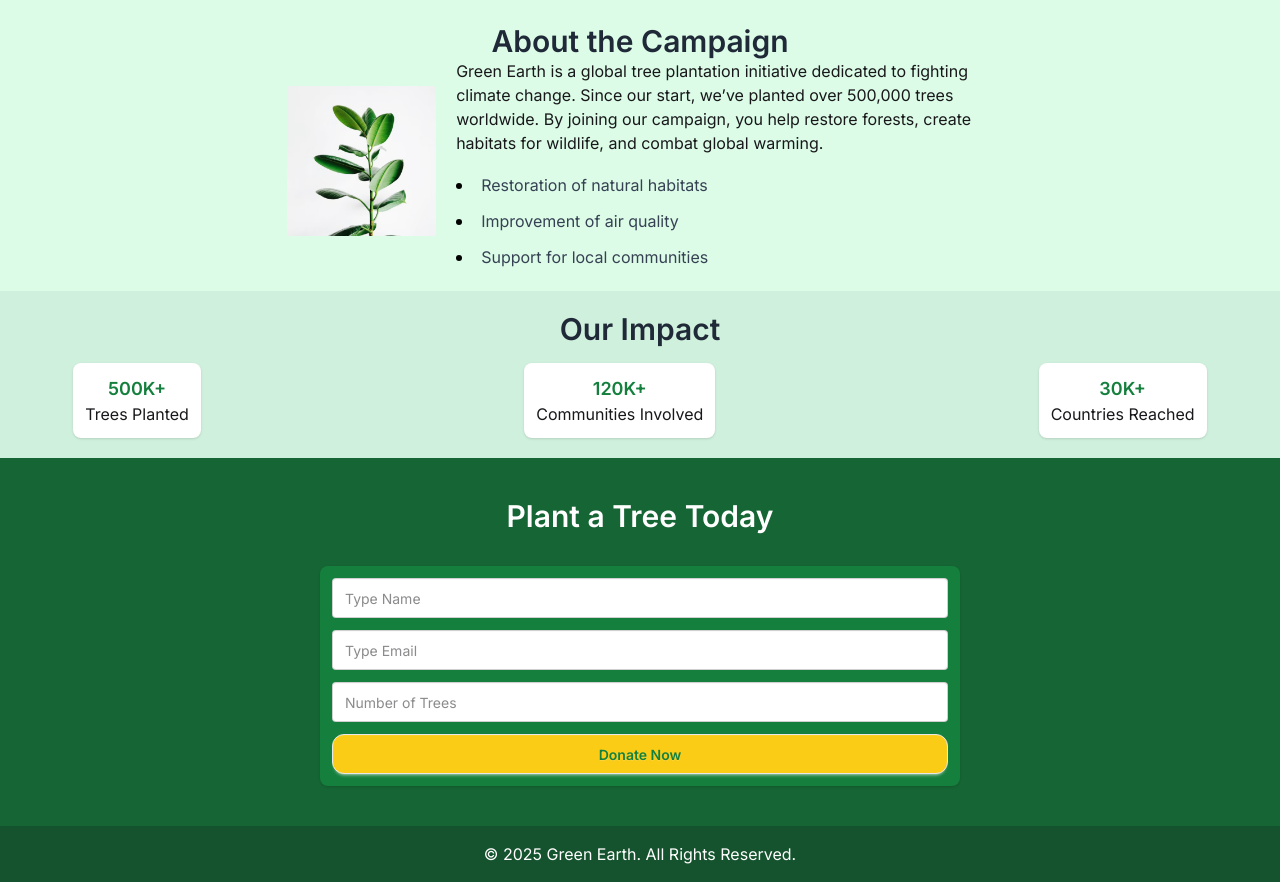
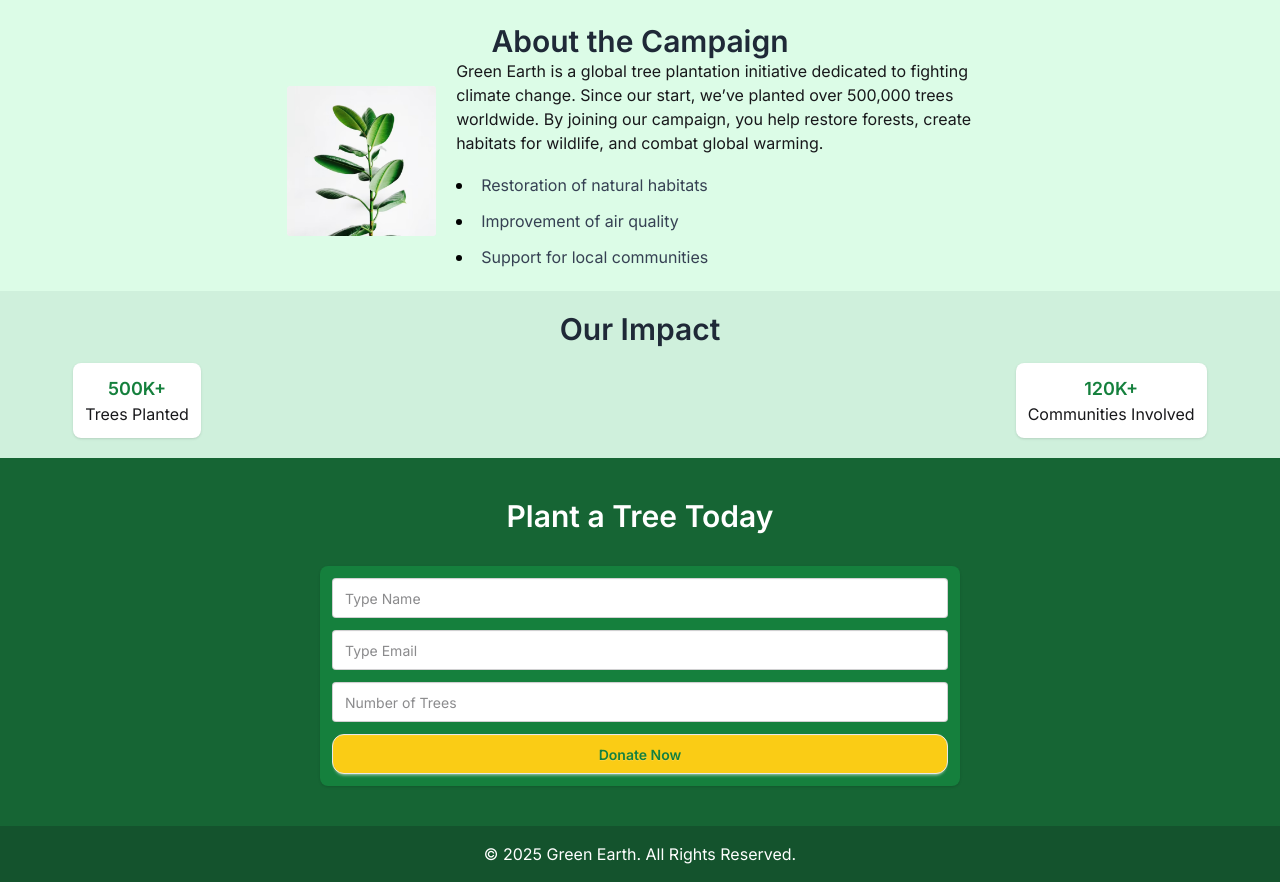
Before and after one commit to sadikaafrin/green-earth, a plain HTML site: page index.html in a window 1280 px wide. Shown: the part 605-1487 px from the top of the page. Drawn offline with nearby package versions, Linux system fonts and the light colour scheme; no server answers.

Commit message:
somethis messing

```diff
--- a/index.html
+++ b/index.html
@@ -199,12 +199,7 @@
               <h2 class="card-title text-[#15803D]">120K+</h2>
               <p>Communities Involved</p>
             </div>
-            <div
-              class="card bg-base-100 shadow-sm flex flex-col items-center p-3"
-            >
-              <h2 class="card-title text-[#15803D]">30K+</h2>
-              <p>Countries Reached</p>
-            </div>
+
           </div>
         </div>
       </section>
```
